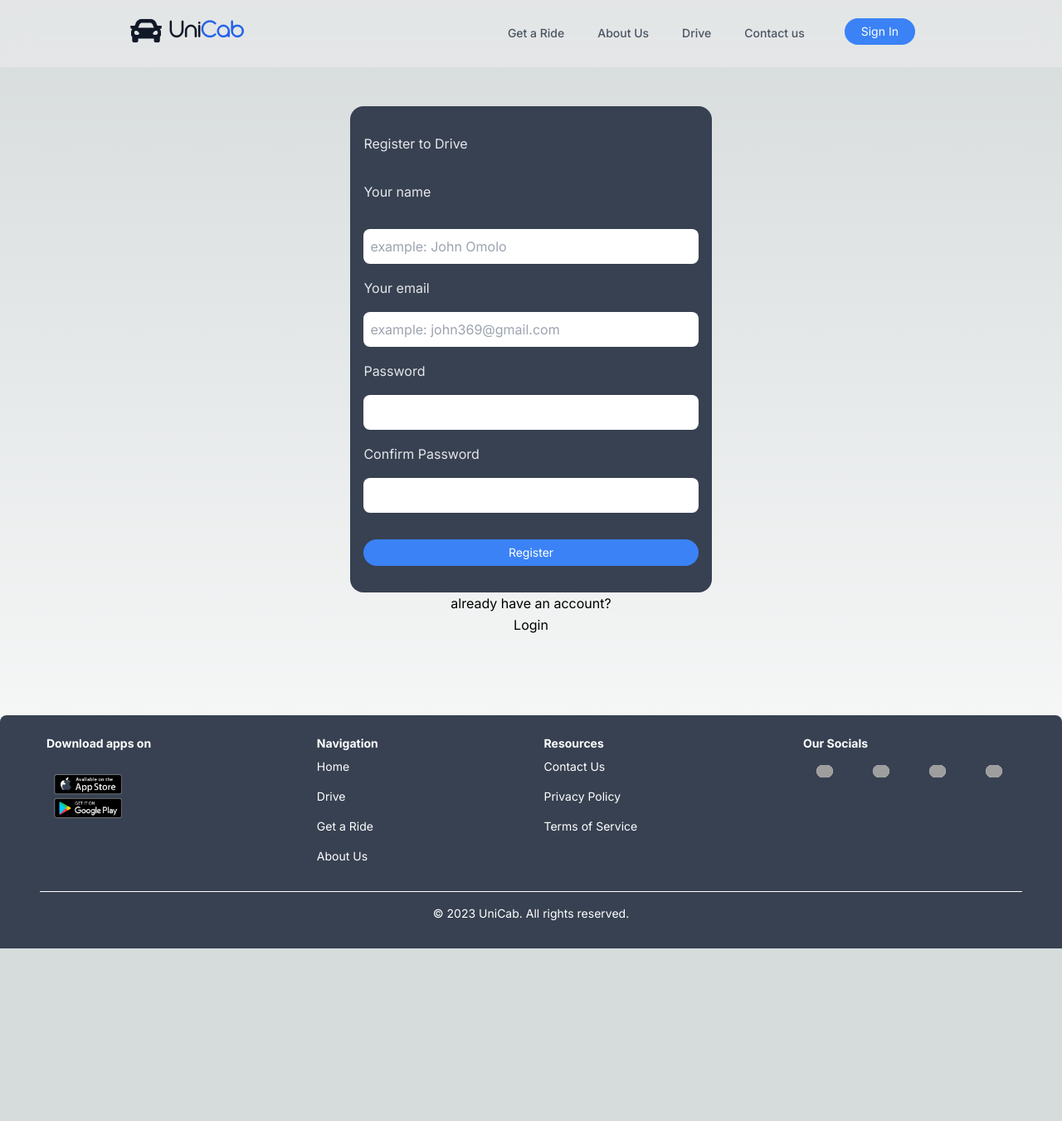
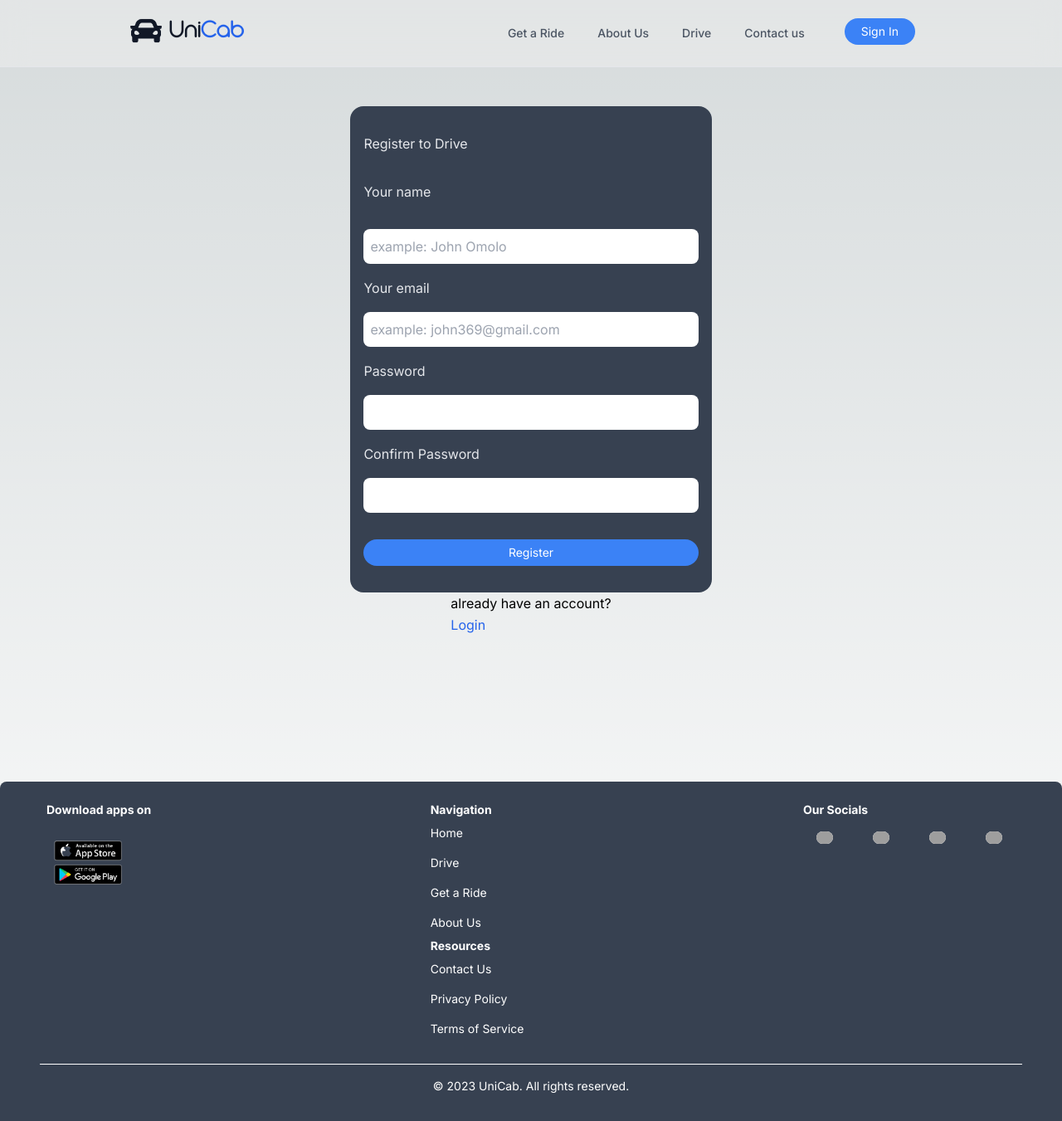
Before and after one commit to muthee-p/unicab, a Next.js app: page /register in a window 1280 px wide. Shown: the whole page at 83% size. Before the commit the page ends 1143 px from the top, so only its background shows below. Built offline with nearby package versions, Linux system fonts and the light colour scheme; no server answers; grey boxes are pictures that could not be loaded.

Commit message:
done for the day

```diff
--- a/app/login/page.tsx
+++ b/app/login/page.tsx
@@ -93,11 +93,12 @@
           </Form>
         )}
       </Formik>
-
+      <div>
       <p>Don't have an account?</p>
       <Link href="/register">
-        <p>Register</p>
+        <p className='text-blue-600 hover:underline'>Register</p>
       </Link>
+      </div>
     </div>
   );
 
--- a/app/register/page.tsx
+++ b/app/register/page.tsx
@@ -69,7 +69,7 @@
   };
 
   return (
-  <div className="main_div ">
+  <div className="main_div mb-20">
     <Formik
       initialValues={{
         name: '',
@@ -137,11 +137,12 @@
         </Form>
       )}
     </Formik>
-
+<div>
     <p> already have an account?</p>
-    <Link href="/login">
-      <p>Login</p>
+    <Link href="/login" >
+      <p className='text-blue-600 hover:underline'>Login</p>
     </Link>
+    </div>
   </div>
 );
 }
--- a/components/Footer.tsx
+++ b/components/Footer.tsx
@@ -8,7 +8,7 @@
 	return (
 		<div className= "bg-gray-700 p-4 w-full shadow-lg flex rounded-t-lg justify-between text-sm text-white">
 		  <div className="max-w-7xl w-full mx-auto px-4 sm:px-6 lg:px-8">
-		  <section className= 'flex justify-between p-2'>
+		  <section className= 'sm_column justify-between p-2'>
 			<div>
 		  		<h5 className='font-bold'>Download apps on</h5>
 		  		<Image
@@ -19,6 +19,8 @@
           		className='object-contain mt-4'
           	/>
 		  	</div>
+
+		  <div className=''>
 		  <div className='flex flex-col'>
 		  	<h5 className='font-bold'>Navigation</h5>
 		  	<Link href="/ride" className='my-2 underline-from-left'>Home</Link>
@@ -33,6 +35,8 @@
 			<Link href="/privacypolicy" className='my-2 underline-from-left'>Privacy Policy</Link>
 			<Link href="/termsandcondtions" className='my-2 underline-from-left'>Terms of Service</Link>
 		</div>
+		</div>
+
 		<div>
 		<h5 className='font-bold'>Our Socials</h5>
 		<div className='inline-flex gap-12 p-4'>
```
